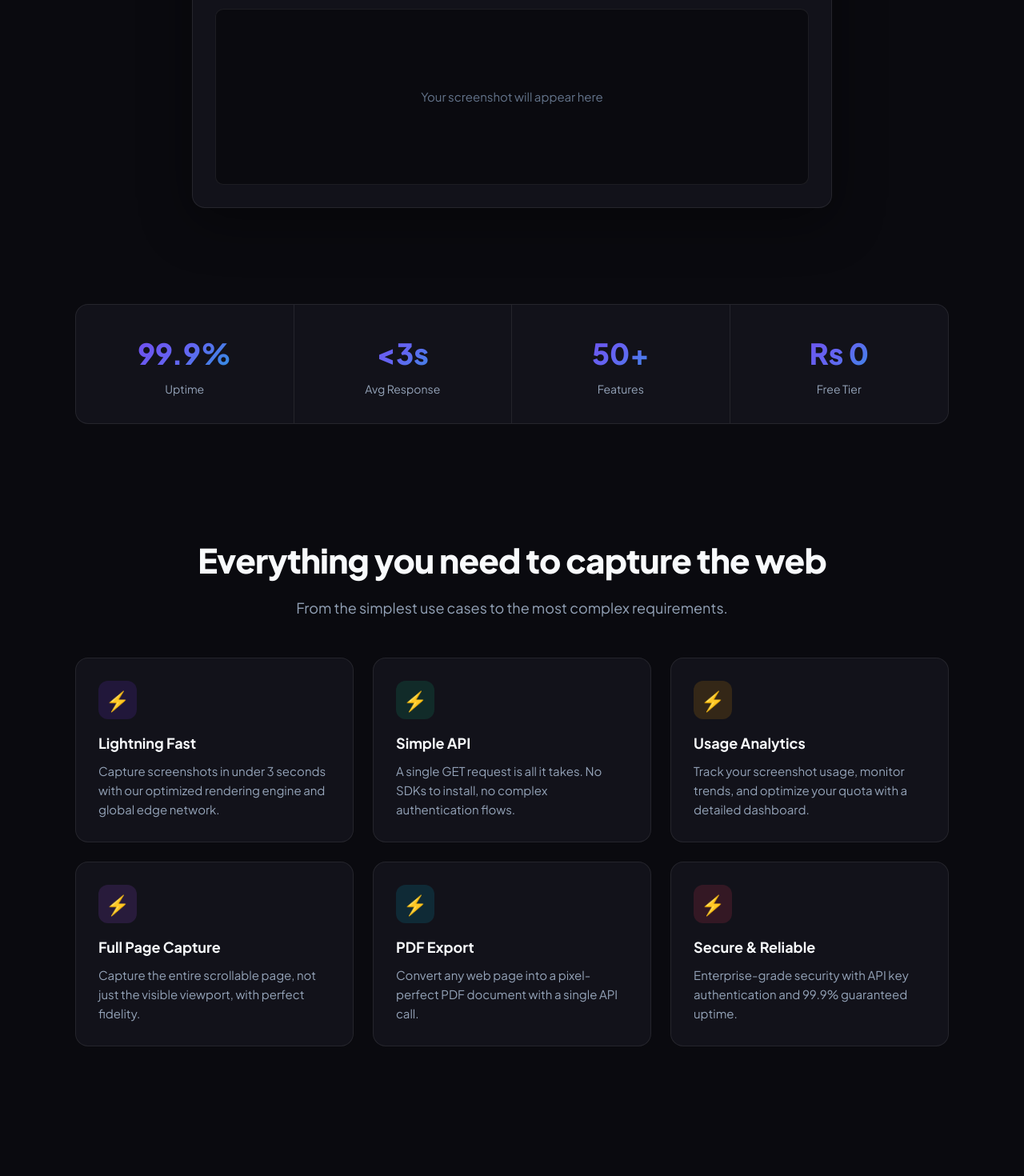
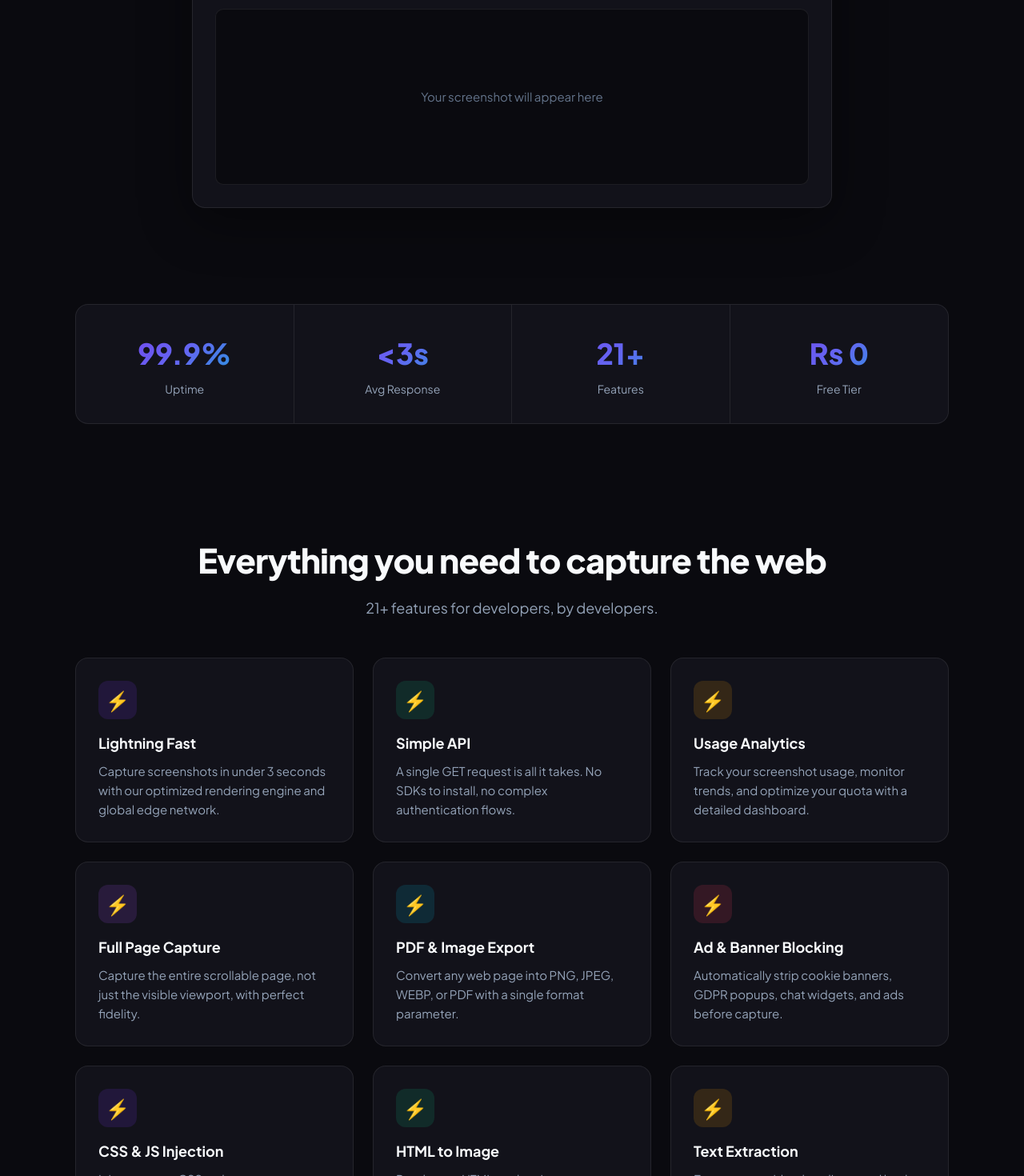
Before and after one commit to MyWorld0007/shotlyapi, a React (Vite) app: page / in a window 1280 px wide. Shown: the part 1330-2800 px from the top of the page at 80% size. Built offline with nearby package versions, Linux system fonts and the light colour scheme.

Commit message:
feat: update landing page with all 21 features — ad blocking, CSS/JS injection, HTML-to-Image, text extraction, bulk API

```diff
--- a/src/pages/Landing.jsx
+++ b/src/pages/Landing.jsx
@@ -9,25 +9,47 @@ const features = [
   { icon: 'green', title: 'Simple API', desc: 'A single GET request is all it takes. No SDKs to install, no complex authentication flows.' },
   { icon: 'amber', title: 'Usage Analytics', desc: 'Track your screenshot usage, monitor trends, and optimize your quota with a detailed dashboard.' },
   { icon: 'purple', title: 'Full Page Capture', desc: 'Capture the entire scrollable page, not just the visible viewport, with perfect fidelity.' },
-  { icon: 'cyan', title: 'PDF Export', desc: 'Convert any web page into a pixel-perfect PDF document with a single API call.' },
+  { icon: 'cyan', title: 'PDF & Image Export', desc: 'Convert any web page into PNG, JPEG, WEBP, or PDF with a single format parameter.' },
+  { icon: 'rose', title: 'Ad & Banner Blocking', desc: 'Automatically strip cookie banners, GDPR popups, chat widgets, and ads before capture.' },
+  { icon: 'blue', title: 'CSS & JS Injection', desc: 'Inject custom CSS styles or execute JavaScript on the page before taking the screenshot.' },
+  { icon: 'green', title: 'HTML to Image', desc: 'Render raw HTML markup into a screenshot without needing a public URL. Perfect for OG images.' },
+  { icon: 'amber', title: 'Text Extraction', desc: 'Extract page titles, headings, and body text alongside screenshots in a single API call.' },
+  { icon: 'purple', title: 'Bulk Screenshots', desc: 'Process up to 50 URLs in a single POST request. Perfect for SEO audits and competitive analysis.' },
+  { icon: 'cyan', title: 'Smart Caching', desc: 'R2 edge caching delivers repeat screenshots in under 500ms. Use fresh=true to bypass cache.' },
   { icon: 'rose', title: 'Secure & Reliable', desc: 'Enterprise-grade security with API key authentication and 99.9% guaranteed uptime.' },
 ]
 
 const featureList = [
-  'Full Page', 'Custom Viewport', 'Element Screenshot', 'Remove Elements',
-  'Custom User Agent', 'Custom Headers', 'Wait for Selector', 'Wait for Network Idle',
-  'Custom Cookies', 'Custom Proxy', 'PDF Export', 'JPEG Format',
+  'Full Page Capture', 'Custom Viewport', 'Element Screenshot', 'Remove Elements',
+  'Custom User Agent', 'Custom Cookies', 'Wait for Selector', 'Wait for Network Idle',
+  'PDF Export', 'JPEG Format', 'WEBP Format', 'PNG Format',
+  'Ad & Banner Blocking', 'CSS Injection', 'JS Injection', 'HTML to Image',
+  'Text Extraction', 'Bulk Screenshots', 'R2 Edge Caching', 'Fresh Capture Bypass',
+  'Custom Delay',
 ]
 
 const comparisonRows = [
-  { feature: 'PDF Export', shotly: true, puppeteer: true, playwright: true },
   { feature: 'PNG Output', shotly: true, puppeteer: true, playwright: true },
   { feature: 'JPEG Format', shotly: true, puppeteer: false, playwright: false },
   { feature: 'WEBP Format', shotly: true, puppeteer: false, playwright: false },
-  { feature: 'Full Page', shotly: true, puppeteer: true, playwright: true },
+  { feature: 'PDF Export', shotly: true, puppeteer: true, playwright: true },
+  { feature: 'Full Page Capture', shotly: true, puppeteer: true, playwright: true },
   { feature: 'Custom Viewport', shotly: true, puppeteer: true, playwright: true },
+  { feature: 'Element Screenshot', shotly: true, puppeteer: true, playwright: true },
+  { feature: 'Wait for Selector', shotly: true, puppeteer: true, playwright: true },
+  { feature: 'Wait for Network Idle', shotly: true, puppeteer: true, playwright: true },
+  { feature: 'Custom User Agent', shotly: true, puppeteer: true, playwright: true },
+  { feature: 'Custom Cookies', shotly: true, puppeteer: true, playwright: true },
+  { feature: 'Hide Elements', shotly: true, puppeteer: true, playwright: true },
+  { feature: 'Ad & Banner Blocking', shotly: true, puppeteer: false, playwright: false },
+  { feature: 'CSS Injection', shotly: true, puppeteer: false, playwright: false },
+  { feature: 'JS Injection', shotly: true, puppeteer: false, playwright: false },
+  { feature: 'HTML to Image', shotly: true, puppeteer: false, playwright: false },
+  { feature: 'Text Extraction', shotly: true, puppeteer: false, playwright: false },
+  { feature: 'Bulk Screenshots', shotly: true, puppeteer: false, playwright: false },
+  { feature: 'R2 Edge Caching', shotly: true, puppeteer: false, playwright: false },
+  { feature: 'Fresh Capture Bypass', shotly: true, puppeteer: false, playwright: false },
   { feature: 'No Infrastructure', shotly: true, puppeteer: false, playwright: false },
-  { feature: 'R2 Caching', shotly: true, puppeteer: false, playwright: false },
   { feature: 'API Key Auth', shotly: true, puppeteer: false, playwright: false },
   { feature: 'Usage Analytics', shotly: true, puppeteer: false, playwright: false },
 ]
@@ -40,9 +62,9 @@ const testimonials = [
 
 const pricingTiers = [
   { name: 'Free', amount: 'Rs 0', inr: '', period: '', desc: '50 screenshots / month', features: ['50 screenshots / month', 'PNG & JPEG formats', 'Full page capture', 'Community support'], cta: 'Start Free', popular: false },
-  { name: 'Starter', amount: '$5', inr: 'approx Rs 399', period: '/mo', desc: '2,000 screenshots / month', features: ['2,000 screenshots / month', 'All image formats', 'PDF export', 'Custom viewport', 'Email support'], cta: 'Get Starter', popular: false },
-  { name: 'Growth', amount: '$9', inr: 'approx Rs 699', period: '/mo', desc: '4,000 screenshots / month', features: ['4,000 screenshots / month', 'Everything in Starter', 'R2 caching', 'Custom headers', 'Priority support'], cta: 'Get Growth', popular: true },
-  { name: 'Pro', amount: '$19', inr: 'approx Rs 1,499', period: '/mo', desc: '10,000 screenshots / month', features: ['10,000 screenshots / month', 'Everything in Growth', 'Custom proxy', 'Usage analytics', 'Dedicated support'], cta: 'Get Pro', popular: false },
+  { name: 'Starter', amount: '$5', inr: 'approx Rs 399', period: '/mo', desc: '2,000 screenshots / month', features: ['2,000 screenshots / month', 'All image formats + PDF', 'CSS & JS injection', 'Custom viewport', 'Email support'], cta: 'Get Starter', popular: false },
+  { name: 'Growth', amount: '$9', inr: 'approx Rs 699', period: '/mo', desc: '4,000 screenshots / month', features: ['4,000 screenshots / month', 'Everything in Starter', 'Ad & banner blocking', 'HTML to Image', 'Text extraction', 'Priority support'], cta: 'Get Growth', popular: true },
+  { name: 'Pro', amount: '$19', inr: 'approx Rs 1,499', period: '/mo', desc: '10,000 screenshots / month', features: ['10,000 screenshots / month', 'Everything in Growth', 'Bulk screenshots', 'Custom cookies', 'Fresh capture bypass', 'Dedicated support'], cta: 'Get Pro', popular: false },
 ]
 
 const faqs = [
@@ -50,13 +72,18 @@ const faqs = [
   { q: 'How does ShotlyAPI work?', a: 'You send a GET request to our API endpoint with the target URL and your API key. Our rendering engine loads the page in a real Chromium browser, captures the screenshot, and returns the image within seconds. Repeat requests are served instantly from R2 cache.' },
   { q: 'Is there a free tier?', a: 'Yes. Our free tier includes 50 screenshots per month at no cost, with no credit card required. It is perfect for testing, personal projects, and small-scale usage. You can upgrade to a paid plan anytime for higher limits.' },
   { q: 'What image formats are supported?', a: 'ShotlyAPI supports PNG, JPEG, and WEBP image formats, plus PDF document export. You can specify the desired format via the format query parameter in your API request.' },
+  { q: 'Can you block cookie banners and ads?', a: 'Yes! Use block_ads=true to automatically strip cookie banners, GDPR consent popups, chat widgets, and ads before the screenshot is taken. No manual CSS workarounds needed.' },
+  { q: 'Can I inject custom CSS or JavaScript?', a: 'Yes. Use the css parameter to inject custom styles, or the js parameter to execute JavaScript on the page before capture. This is perfect for dismissing modals, filling forms, or testing design variations.' },
+  { q: 'Can I render HTML to an image?', a: 'Yes! Use the custom_html parameter to send raw HTML markup and get back a rendered screenshot. Perfect for generating OG images, email previews, invoices, and dynamic social cards.' },
   { q: 'How fast is the API?', a: 'Our average response time is under 3 seconds for fresh captures. Cached screenshots return in under 500ms. Our global edge network ensures low latency regardless of your geographic location.' },
-  { q: 'Can I use screenshots commercially?', a: 'Absolutely. ShotlyAPI is designed for commercial use. All paid plans include a commercial license, and we offer dedicated support for enterprise customers with high-volume requirements.' },
 ]
 
 const curlExample = `curl -G 'https://api.shotlyapi.in/api/screenshot' \\
   --data-urlencode 'url=https://example.com' \\
   --data-urlencode 'api_key=YOUR_API_KEY' \\
+  --data-urlencode 'format=png' \\
+  --data-urlencode 'full_page=true' \\
+  --data-urlencode 'block_ads=true' \\
   -o screenshot.png`
 
 const pythonExample = `import requests
@@ -65,6 +92,11 @@ API_URL = 'https://api.shotlyapi.in/api/screenshot'
 params = {
     'url': 'https://example.com',
     'api_key': 'YOUR_API_KEY',
+    'format': 'png',
+    'full_page': 'true',
+    'block_ads': 'true',
+    'width': 1440,
+    'height': 900,
 }
 response = requests.get(API_URL, params=params)
 
@@ -100,7 +132,7 @@ export default function Landing() {
     setScreenshotSrc(null)
     try {
       const res = await fetch(
-        `${API_URL}/api/screenshot?url=${encodeURIComponent(demoUrl)}&api_key=test-key-123`
+        `${API_URL}/api/screenshot?url=${encodeURIComponent(demoUrl)}&api_key=test-key-123&block_ads=true`
       )
       if (!res.ok) {
         const err = await res.json().catch(() => ({}))
@@ -148,7 +180,7 @@ export default function Landing() {
       <section className="hero">
         <div className="container">
           <div className="hero-badge">
-            <span className="dot" /> Now with R2 caching — 3x faster
+            <span className="dot" /> 21+ features — now with ad blocking, CSS/JS injection & bulk API
           </div>
           <h1>
             Website Screenshot API<br />
@@ -175,6 +207,7 @@ export default function Landing() {
               <span className="cmd">curl</span> <span className="str">'https://api.shotlyapi.in/api/screenshot'</span>{' \\\n  '}
               <span className="flag">--data-urlencode</span> <span className="str">'url=https://example.com'</span>{' \\\n  '}
               <span className="flag">--data-urlencode</span> <span className="key">api_key=YOUR_KEY</span>{' \\\n  '}
+              <span className="flag">--data-urlencode</span> <span className="key">block_ads=true</span>{' \\\n  '}
               <span className="flag">-o</span> screenshot.png
             </div>
           </div>
@@ -239,7 +272,7 @@ export default function Landing() {
                 <div className="stat-label">Avg Response</div>
               </div>
               <div>
-                <div className="stat-num">50+</div>
+                <div className="stat-num">21+</div>
                 <div className="stat-label">Features</div>
               </div>
               <div>
@@ -255,7 +288,7 @@ export default function Landing() {
       <section className="features" id="features">
         <div className="container">
           <h2 className="section-title">Everything you need to capture the web</h2>
-          <p className="section-sub">From the simplest use cases to the most complex requirements.</p>
+          <p className="section-sub">21+ features for developers, by developers.</p>
           <div className="feature-grid">
             {features.map((f) => (
               <div className="feature-card" key={f.title}>
@@ -293,12 +326,14 @@ export default function Landing() {
               <p>Simple REST API. No SDKs required. Works with any language.</p>
               <ul>
                 <li><Check /> Single GET request</li>
-                <li><Check /> No SDK required</li>
-                <li><Check /> Instant authentication</li>
-                <li><Check /> Custom viewport size</li>
-                <li><Check /> Full page capture</li>
-                <li><Check /> PDF & image export</li>
-                <li><Check /> Built-in R2 caching</li>
+                <li><Check /> 21+ rendering parameters</li>
+                <li><Check /> PNG, JPEG, WEBP, PDF</li>
+                <li><Check /> Ad & banner blocking</li>
+                <li><Check /> CSS & JS injection</li>
+                <li><Check /> HTML to Image</li>
+                <li><Check /> Text extraction</li>
+                <li><Check /> Bulk screenshots API</li>
+                <li><Check /> R2 edge caching</li>
               </ul>
             </div>
             <div>
```
